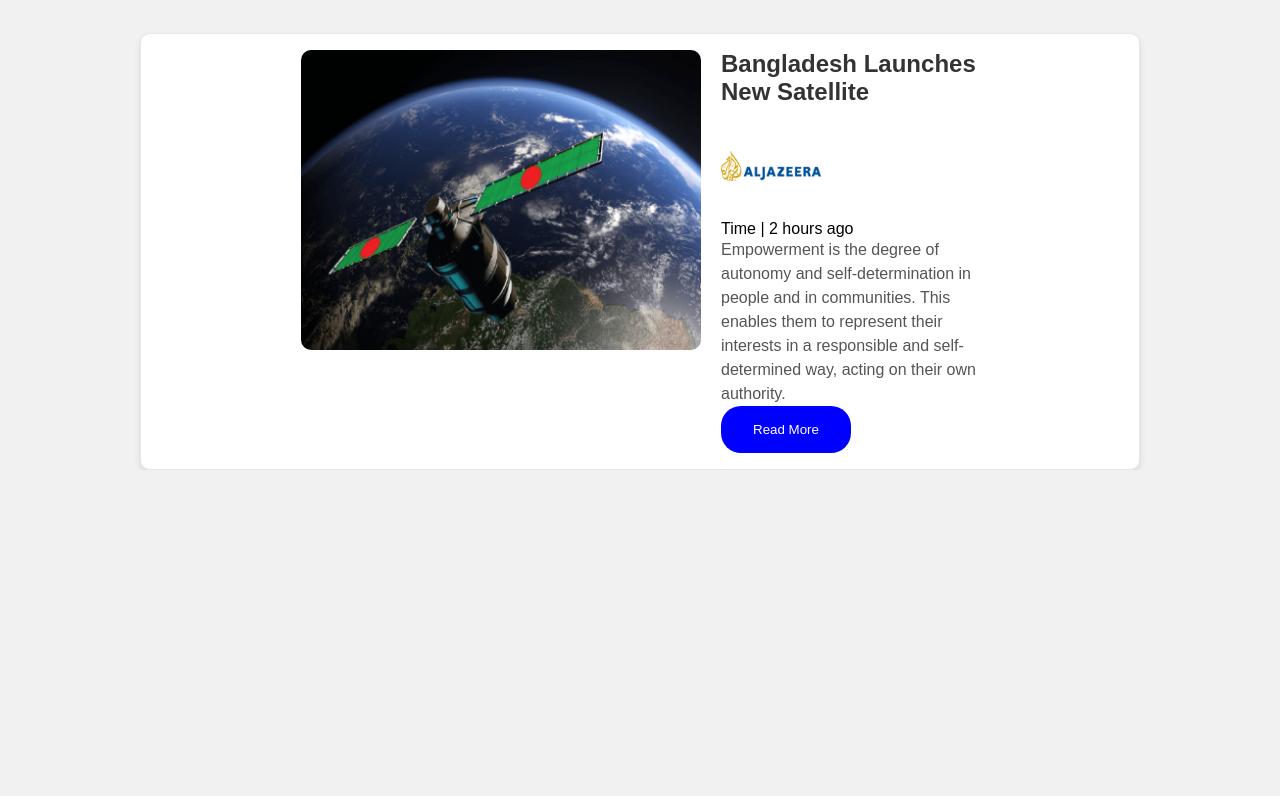
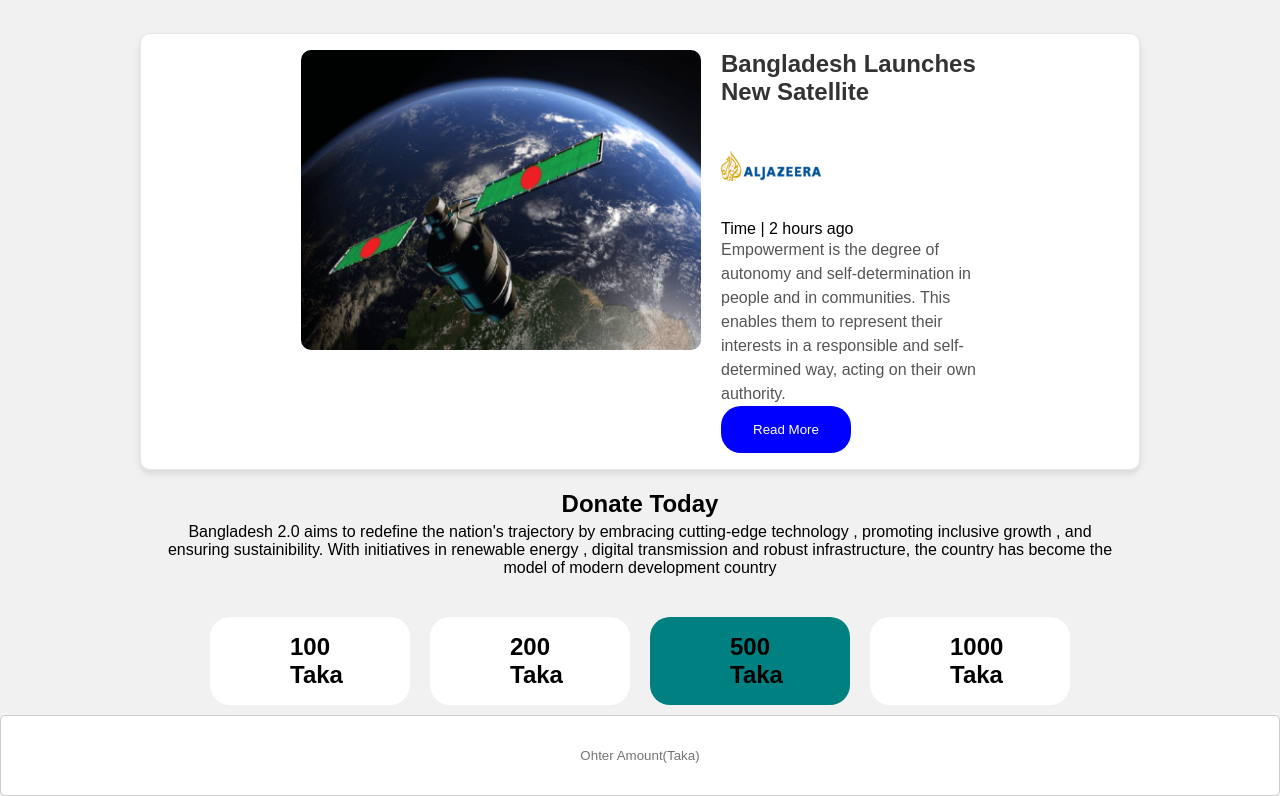
Before and after one commit to utdlike/phero, a plain HTML site: page B11A1--assignment-1/index.html in a window 1280 px wide. Shown: the part 2084-2880 px from the top of the page. Before the commit the page ends 2554 px from the top, so only its background shows below. Drawn offline with Linux system fonts and the light colour scheme.

Commit message:
donataion

```diff
--- a/B11A1--assignment-1/index.html
+++ b/B11A1--assignment-1/index.html
@@ -162,8 +162,30 @@
                 </p>
                 <button class="btn-c">Read More</button>
             </div>
+        </div>
+
+    </section>
+    <section>
+        <div class="donate">
+           <h2>
+               Donate Today
+            </h2>
+        <p> Bangladesh 2.0 aims to redefine the nation's trajectory by embracing
+            cutting-edge technology , promoting inclusive growth , and ensuring
+            sustainibility. With initiatives in renewable energy , digital
+            transmission and robust infrastructure, the country has become the
+            model of modern development country</p>
+        </div>
+        <div class="donate-card">
+            <div>
+                <h2>100 Taka</h2>
+                <h2>200 Taka</h2>
+
+                <h2>500 Taka</h2>
+                <h2>1000 Taka</h2>
             </div>
-
+            <input type="text" placeholder="Ohter Amount(Taka)">
+        </div>
     </section>
   </body>
 </html>
--- a/B11A1--assignment-1/style.css
+++ b/B11A1--assignment-1/style.css
@@ -251,3 +251,37 @@ nav button {
   height: 100px;
   object-fit: contain;
 }
+
+.donate {
+  text-align: center;
+  margin: 20px 10rem;
+}
+.donate p {
+  margin-top: 5px;
+}
+
+.donate-card h2 {
+  background-color: white;
+  padding: 1rem 5rem;
+  border-radius: 20px;
+  margin-top: 20px;
+  width: 200px;
+}
+.donate-card div {
+  display: flex;
+  gap: 20px;
+
+  justify-content: center;
+}
+
+.donate-card div h2:nth-child(3) {
+  background-color: teal;
+}
+.donate-card input {
+  padding: 2rem 1rem;
+  border: 1px solid #ccc;
+  border-radius: 5px;
+  margin-top: 10px;
+  width: 100%;
+  text-align: center;
+}
```
